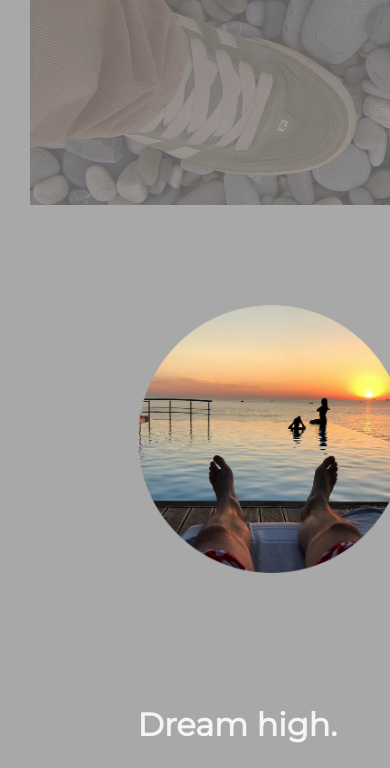
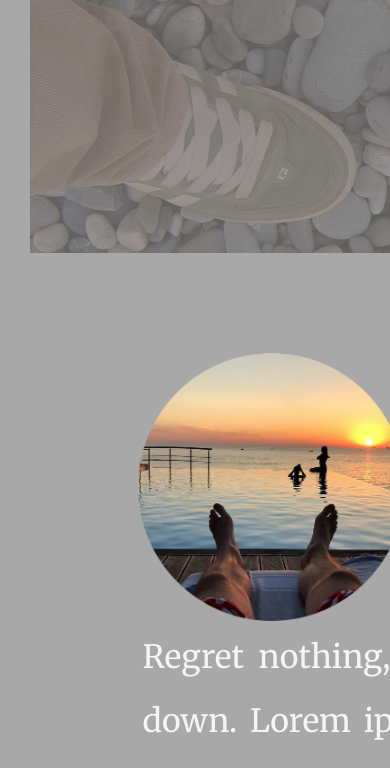
Before and after one commit to sltuners/UDM02, a plain HTML site: page index.html in a window 390 px wide. Shown: the part 2580-3348 px from the top of the page. Drawn offline with Linux system fonts and the light colour scheme.

Commit message:
Update styles.css

```diff
--- a/css/styles.css
+++ b/css/styles.css
@@ -205,3 +205,10 @@ hr {
   text-decoration: none;
   color: #ffffff;
 }
+
+@media (max-width: 1070px) {
+  .skillText, .describeMe {
+    font-size: 2rem;}
+  h3, .btn {
+    font-size: 3rem;}
+}
```
